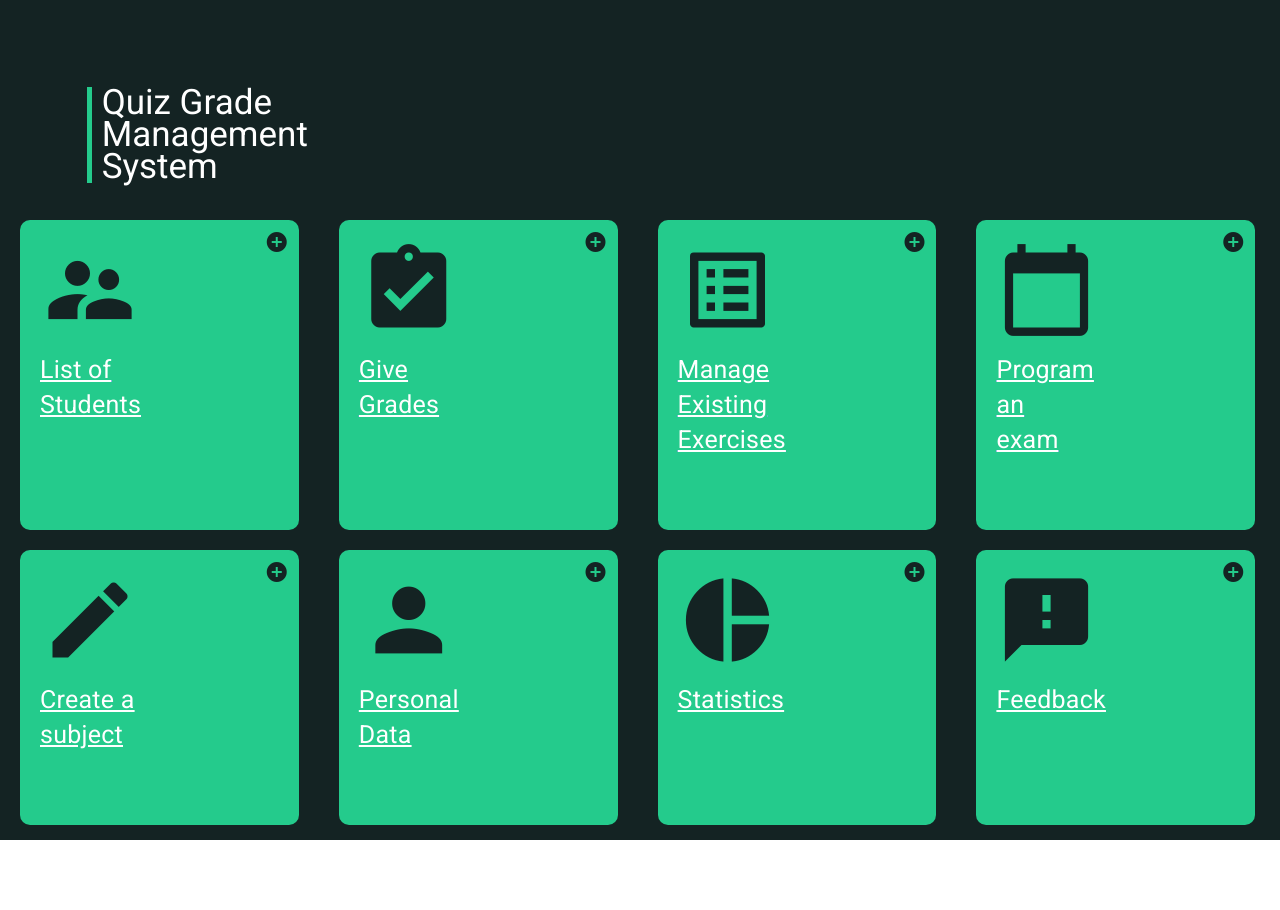
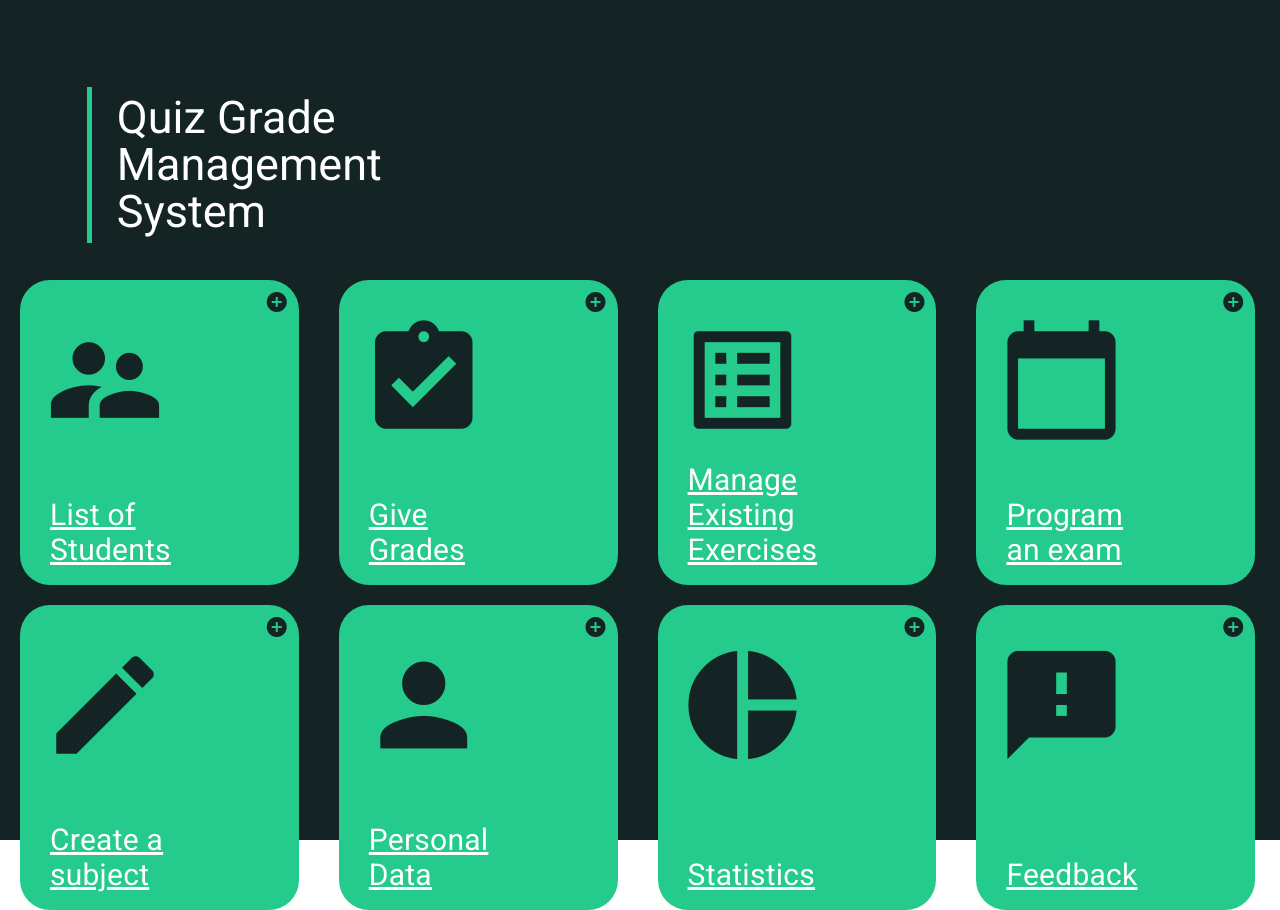
Before and after one commit to VladBradea/Tehnologii-Web, an Angular app in the folder Frontend/quiz-grade-management-system/: page /teacher-page in a window 1280 px wide. Before the commit the page ends 840 px from the top, so only its background shows below. Built offline with nearby package versions, Linux system fonts and the light colour scheme.

Commit message:
final teacher page

```diff
--- a/Frontend/quiz-grade-management-system/src/app/teacher-page/teacher-page.component.css
+++ b/Frontend/quiz-grade-management-system/src/app/teacher-page/teacher-page.component.css
@@ -22,56 +22,59 @@
 }
 
 .app-title h1, .app-title h2, .app-title h3 {
-    margin: 0;
+    margin: 15px;
     padding: 0;
-    font-size: 35px;
+    font-size: 45px;
 }
 
 .cards-container {
     display: grid;
-    grid-template-columns: repeat(4, 1fr); /* 4 columns */
-    gap: 60px; /* Increased gap between cards */
-    width: 98%; /* Make the cards container full width */
+    grid-template-columns: repeat(4, 1fr);
+    gap: 60px;
+    width: 98%;
 }
 
 .card {
     background-color: #24cb8c;
-    border-radius: 10px;
-    margin-right: 20px; /* Adjusted margin between cards */
-    margin-bottom: 20px; /* Increased margin between rows of cards */
+    border-radius: 30px;
+    margin-right: 20px;
+    margin-bottom: 20px;
     padding: 20px;
-    height: 100%; /* Adjusted height to fit the content */
-    width: calc(100% - 20px); /* Full width for each card in a row */
+    height: 100%;
+    width: calc(100% - 20px);
     cursor: pointer;
     position: relative;
     display: flex;
-    flex-direction: column; /* Adjusted to a column layout */
+    flex-direction: column;
 }
 
 .card-name {
-    font-size: 25px;
+    font-size: 30px;
     color: #ffffff;
     text-decoration: underline;
-    padding-top: 10px; /* Adding padding to the top of the text */
+    position: absolute;
+    bottom: 25px;
+    left: 30px;
 }
 
 .card .add-icon {
     color: #142323;
     width: auto;
     height: auto;
-    font-size: 100px; /* Setting the font size to 50px */
-    margin-bottom: 10px; /* Adding margin to the bottom of the icon */
+    margin-top: 15px;
+    font-size: 130px;
+    margin-bottom: 60px;
 }
 
 .card-name .line-break {
     display: block;
-    margin-bottom: 15px; /* Adjust the margin as needed */
+    margin-bottom: 15px;
 }
 
 .top-right-icon {
     position: absolute;
-    top: 10px; /* Adjust the top position as needed */
-    right: 10px; /* Adjust the right position as needed */
+    top: 10px;
+    right: 10px;
     color: #142323;
-    font-size: 24px; /* Adjust the font size as needed */
+    font-size: 24px;
 }
--- a/Frontend/quiz-grade-management-system/src/app/teacher-page/teacher-page.component.html
+++ b/Frontend/quiz-grade-management-system/src/app/teacher-page/teacher-page.component.html
@@ -30,7 +30,7 @@
             <mat-icon class="add-icon">calendar_today</mat-icon>
             <mat-icon class="top-right-icon">add_circle</mat-icon>
             <span class="card-name">
-                Program<span class="line-break"></span>an<span class="line-break"></span>exam
+                Program<span class="line-break"></span>an exam
             </span>
         </a>
         <a class="card with-spacing" (click)="handleCardClick('Card 5')">
```
